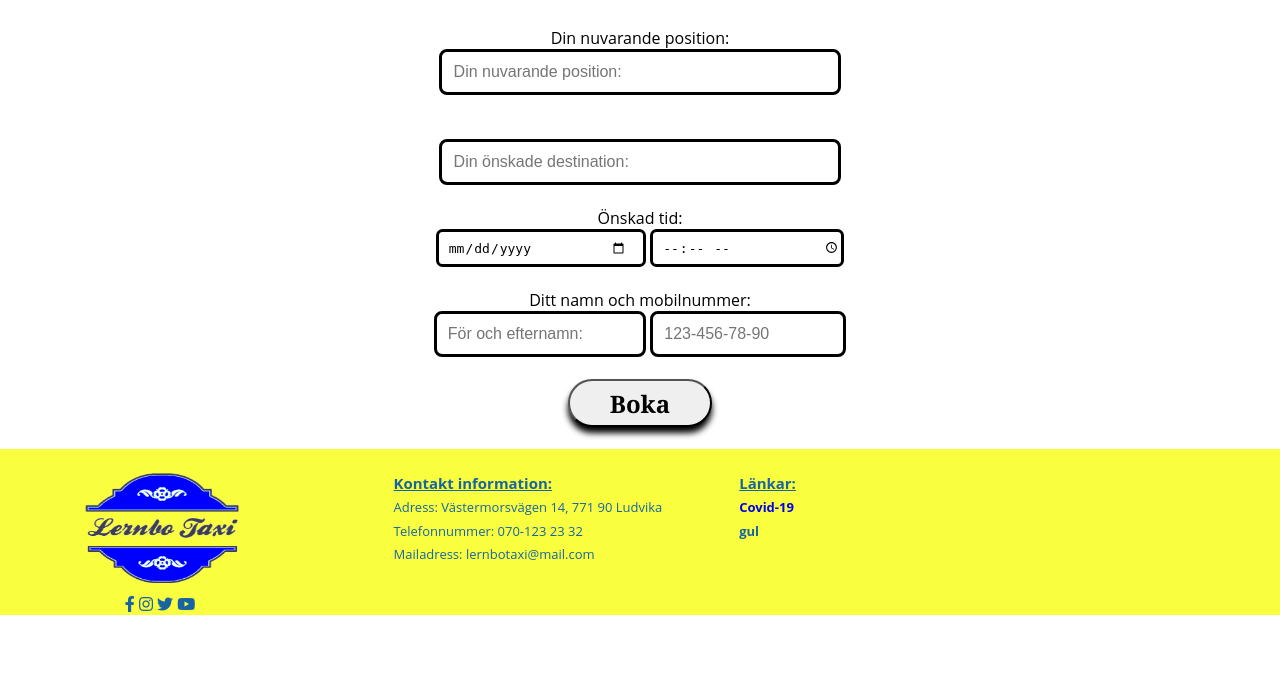
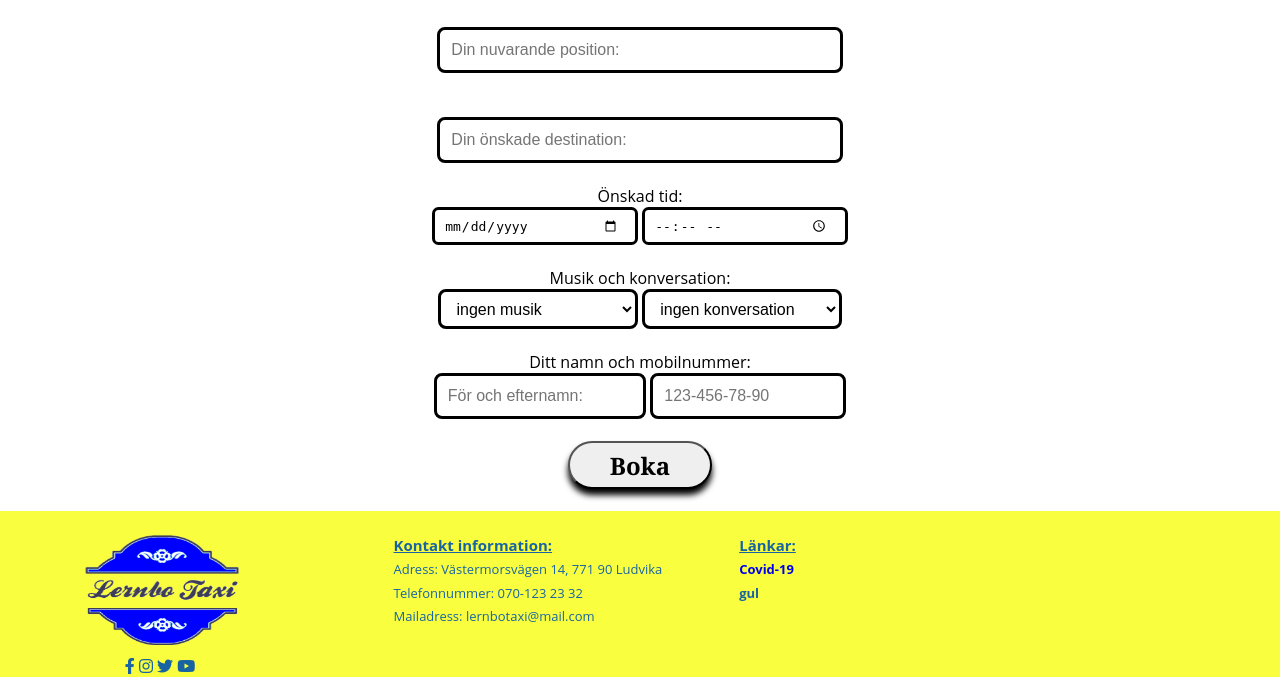
Before and after one commit to TaxiLernbo/TaxiLernbo, a PHP site: page / in a window 1280 px wide. Shown: the part 578-1255 px from the top of the page. Before the commit the page ends 1193 px from the top, so only its background shows below. Run offline with PHP 8.4, Linux system fonts and the light colour scheme.

Commit message:
Nya fält i formuläret

```diff
--- a/index.php
+++ b/index.php
@@ -50,7 +50,7 @@ $bookingForm->validateAndInsertForm();
                       &q=Lernbo+SW">
                   </iframe><br/><br/>
 
-                <label for="startPos">Din nuvarande position:</label><br/>
+                <label for="startPos"></label>
                 <input type="text" id="startPos" name="startPos" placeholder="Din nuvarande position:"/><br/><br/>
 
                 <label for="endPos"></label><br/>
@@ -61,6 +61,35 @@ $bookingForm->validateAndInsertForm();
 
                 <label for="time"></label>
                 <input type="time" id="time" name="time"/><br/><br/>
+
+                <label for="music">Musik och konversation:</label><br/>
+
+                <select id="music" name="music">
+                <option value="ingen musik">ingen musik</option>
+                <option value="80-tal">80-tal</option>
+                <option value="90-tal">90-tal</option>
+                <option value="Pop">Pop</option>
+                <option value="Rock">Rock</option>
+                <option value="Hip hop">Hip hop</option>
+                <option value="Klassisk">Klassisk</option>
+                <option value="Jazz">Jazz</option>
+                <option value="EDM">EDM</option>
+                <option value="Allsång">Allsång</option>
+                <option value="Metal">Metal</option>
+                <option value="K-pop">K-pop</option>
+                <option value="Schlager">Schlager</option>
+                <option value="Svensk">Svensk</option>
+                <option value="Blandat">Blandat</option>
+                </select>
+
+                <select id="conversation" name="conversation">
+                <option value="ingen konversation">ingen konversation</option>
+                <option value="konversation">konversation</option>
+                </select><br/><br/>
+
+
+
+
 
                 <label for="name">Ditt namn och mobilnummer:</label><br/>
                 <input type="text" id="name" name="name" placeholder="För och efternamn:"/>
--- a/styles/general.css
+++ b/styles/general.css
@@ -190,7 +190,7 @@ input#bookingFormSubmit:active
 input#startPos
 {
   height: 2.5em;
-  width: 30vw;
+  width: 30.35vw;
   background-color: white;
   font-size: 1em;
   color: #000000;
@@ -211,7 +211,7 @@ input#startPos:active
 input#endPos
 {
   height: 2.5em;
-  width: 30vw;
+  width: 30.35vw;
   background-color: white;
   font-size: 1em;
   color: #000000;
@@ -229,10 +229,10 @@ input#endPos:active
   outline: none;
 }
 
-input#date
+input#time, input#date
 {
   height: 2.5em;
-  width: 14vw;
+  width: 13.65vw;
   background-color: white;
   font-size: 1em;
   color: #000000;
@@ -242,36 +242,43 @@ input#date
   padding-right: 2vh;
 }
 
-input#date:focus
+input#time:focus, input#date:focus
 {
   outline: none;
 }
 
-input#date:active
+input#time:active, input#date:active
 {
   outline: none;
 }
 
-input#time
+select#music, select#conversation
 {
   height: 2.5em;
-  width: 14vw;
+  width: 15.6vw;
   background-color: white;
   font-size: 1em;
   color: #000000;
   padding-left: 0.7em;
   border-radius: 0.5em;
   border: black solid;
+  padding-right: 2vh;
 }
-input#time:focus
+
+select#music:focus, select#conversation:focus
 {
   outline: none;
 }
 
-input#time:active
+select#music:active, select#conversation:active
 {
   outline: none;
 }
+
+
+
+
+
 
 input#name
 {
```
